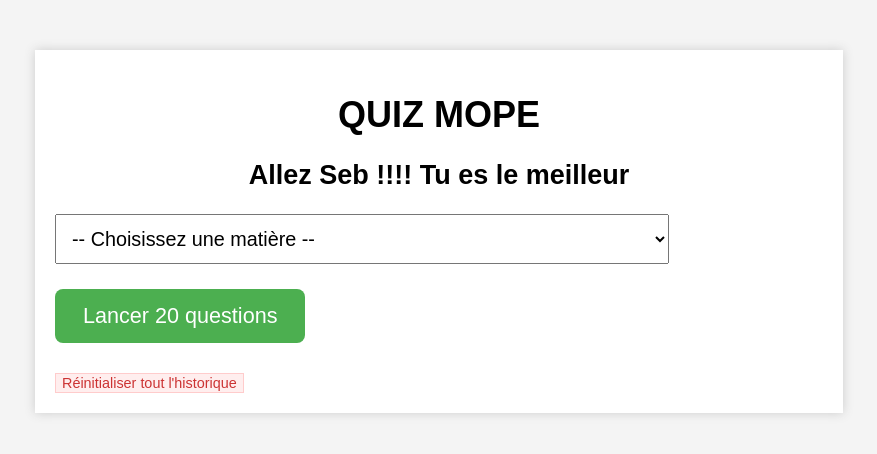
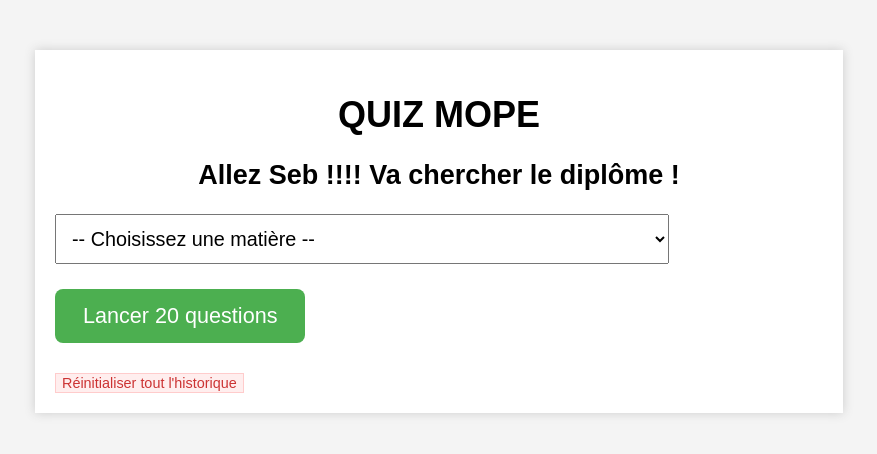
Before and after one commit to Seb-400/MOPE-QCM-V2, a plain HTML site: page index.html in a window 1280 px wide. Shown: the whole page, without its empty margins (201-1078 px from the left). Drawn offline with Linux system fonts and the light colour scheme.

Commit message:
Update index.html

```diff
--- a/index.html
+++ b/index.html
@@ -18,7 +18,7 @@
     <h1>QUIZ MOPE</h1>
 
     <div id="subject-selection">
-      <h2>Allez Seb !!!! Tu es le meilleur</h2>
+      <h2>Allez Seb !!!! Va chercher le diplôme !</h2>
       <select id="subject-select"></select>
       <button id="start-btn">Lancer 20 questions</button>
       <br>
```
